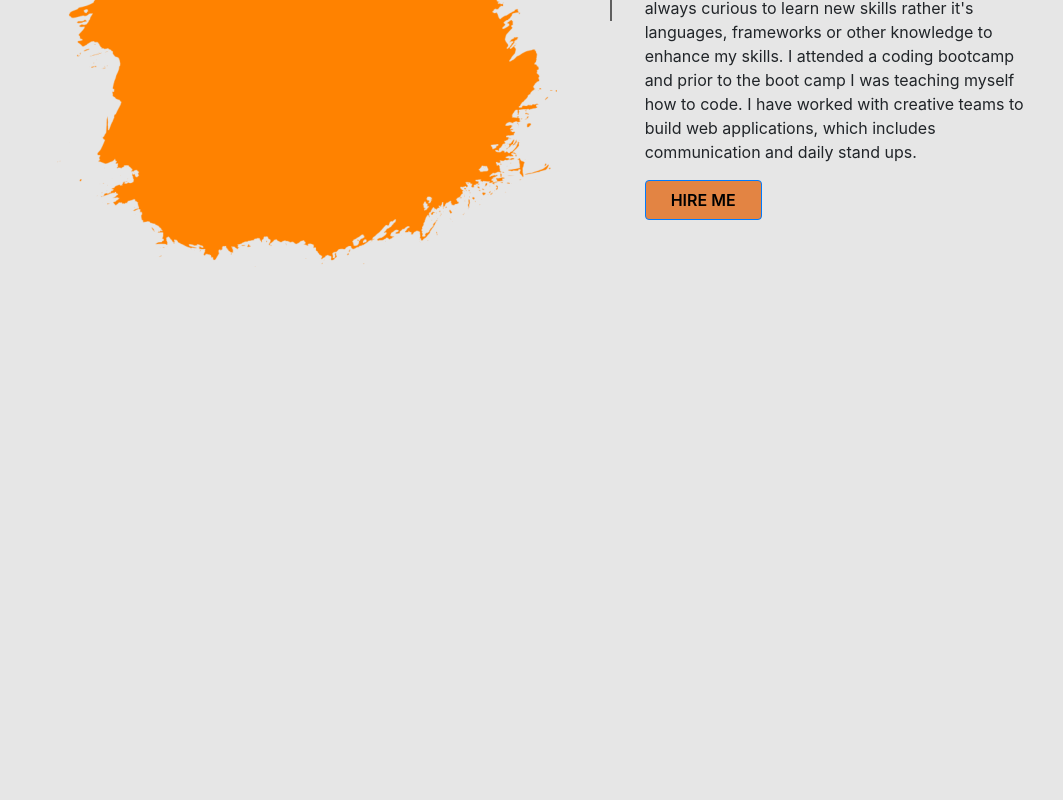
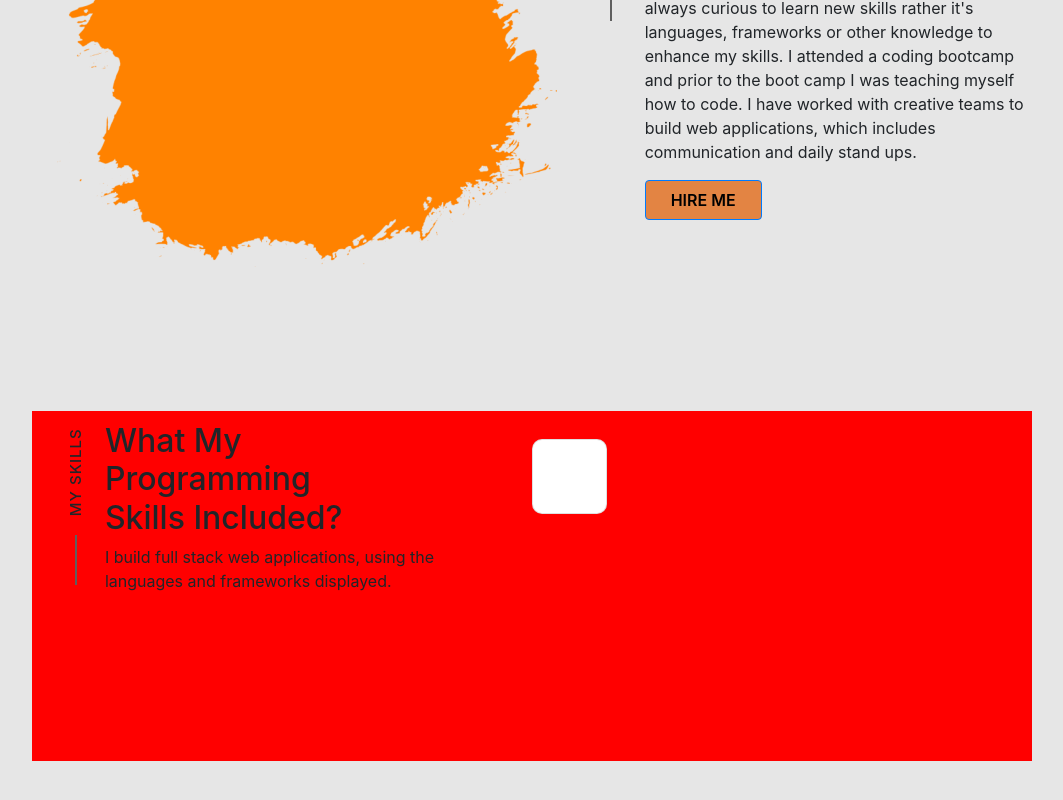
Before and after one commit to jakoblumpkin/newportfolio, a React (Create React App) app: page / in a window 1280 px wide. Shown: the part 1113-1913 px from the top of the page, without its empty margins (108-1171 px from the left). Before the commit the page ends 1474 px from the top, so only its background shows below. Built offline with nearby package versions, Linux system fonts and the light colour scheme.

Commit message:
working on skills page

```diff
--- a/src/App.js
+++ b/src/App.js
@@ -7,6 +7,7 @@ import MiddleSection from './MiddleSection';
 import ScrollSection from './ScrollSection';
 import Links from './Links/Links';
 import About from './About/About';
+import Skills from './Skills/Skills';
 
 function App() {
   return (
@@ -19,6 +20,7 @@ function App() {
     </section>
     <Links/>
     <About/>
+    <Skills/>
   </body>
   );
 }
--- /dev/null
+++ b/src/Skills/Skills.js
@@ -0,0 +1,35 @@
+import React from 'react';
+import '../css/skills.css';
+import Col from 'react-bootstrap/Col';
+import Row from 'react-bootstrap/Row';
+import Tools from './Tools';
+
+function Skills() {
+
+  return (
+    <Col id="skillspage">
+      <Row id="skillRow">
+        <Col>
+           <Row>
+             <ul id="skillstag">
+               <li>MY SKILLS</li>
+               <li></li>
+             </ul>
+             <Col id="textArea">
+                 <h2>What My Programming<br/> Skills Included?</h2>
+                 <p>I build full stack web applications, using the languages and frameworks displayed.</p>
+             </Col>
+           </Row>
+        </Col>
+        <Col>
+         <Row id="iconRow">
+           <Tools/>
+
+         </Row>
+        </Col>
+      </Row>
+    </Col>
+  );
+}
+
+export default Skills;
--- /dev/null
+++ b/src/Skills/Tools.js
@@ -0,0 +1,16 @@
+import React from 'react';
+import '../css/skills.css';
+import Card from 'react-bootstrap/Card';
+
+function Tools() {
+
+  return (
+    <>
+    <Card className="toolCard">
+
+    </Card>
+    </>
+  );
+}
+
+export default Tools;
--- /dev/null
+++ b/src/css/skills.css
@@ -0,0 +1,56 @@
+#skillspage {
+  background-color: transparent;
+  height: 550px;
+}
+
+#skillRow {
+  height: 350px;
+  width: 80%;
+  background-color: red;
+  position: relative;
+  top: 65px;
+  margin: 0 auto;
+}
+
+#skillstag {
+  list-style: none;
+  position: relative;
+  right: 40px;
+}
+
+#skillstag li:nth-child(1){
+  transform: rotate(-90deg);
+  position: relative;
+  top: 50px;
+  letter-spacing: 1px;
+  font-size: 15px;
+  font-weight: 500;
+}
+
+#skillstag li:nth-child(2){
+  border-left: 2px solid #5f5f5f;
+  height: 50px;
+  position: relative;
+  margin-left: 49%;
+  margin-top: 115%;
+}
+
+#textArea {
+  position: relative;
+  top: 11px;
+  right: 70px;
+}
+
+#iconRow {
+  max-width: 564px;
+  position: relative;
+  top: 28px;
+}
+
+/* Tools*/
+
+.toolCard {
+  height: 75px;
+  width: 75px;
+  border-radius: 10px;
+}
--- a/src/css/welcomepage.css
+++ b/src/css/welcomepage.css
@@ -47,14 +47,14 @@
 #LinkedinPop {
   position: absolute;
   left: 8%;
-  top: 64.5%;
+  top: 421px;
   opacity: 0;
 }
 
 #TwitterPop {
   position: absolute;
   left: 8%;
-  top: 57.5%;
+  top: 374px;
   opacity: 0;
 }
 
@@ -69,7 +69,7 @@
 #GithubPop {
   position: absolute;
   left: 8%;
-  top: 50.5%;
+  top: 332px;
   opacity: 0;
 }
 
```
